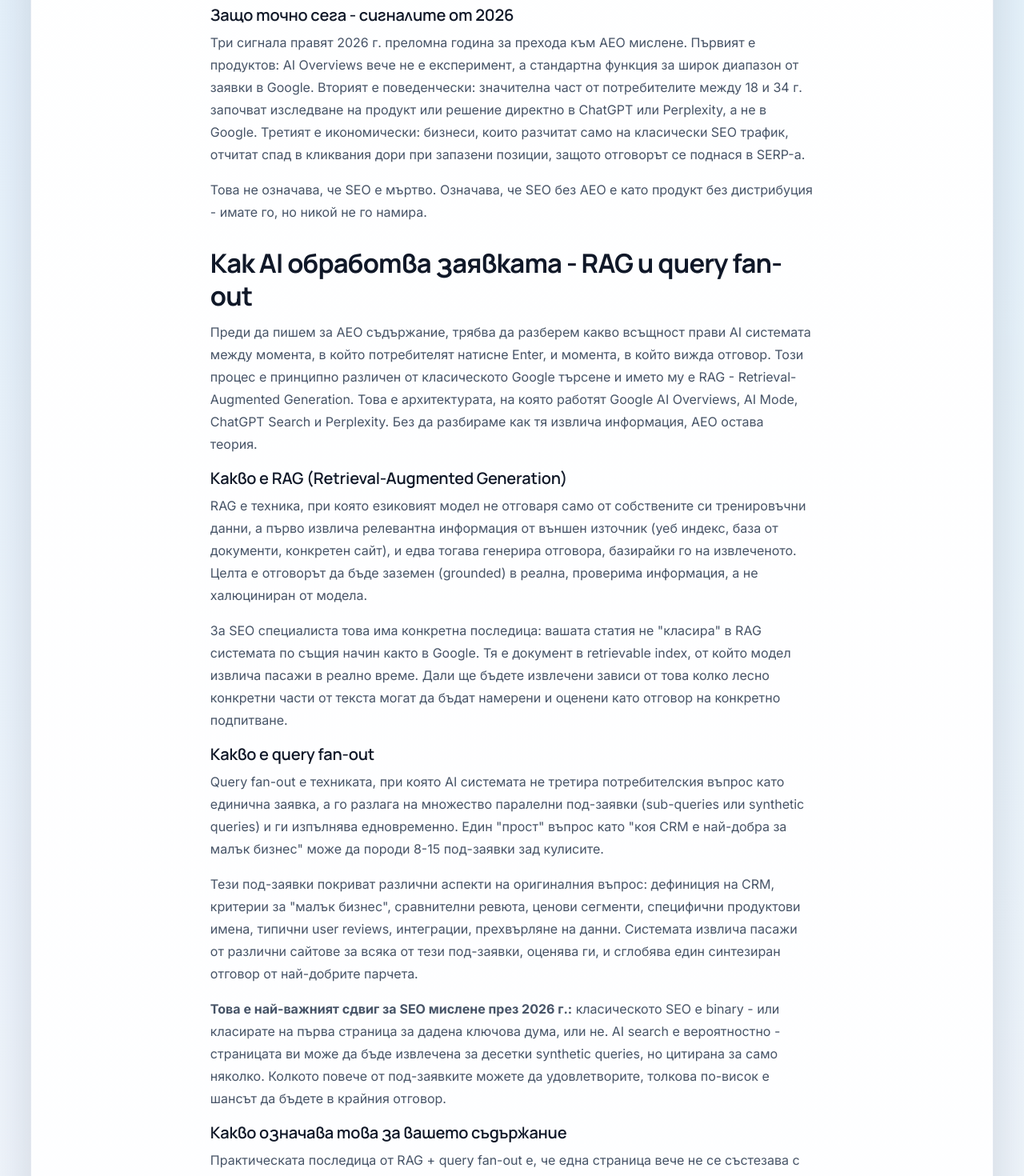
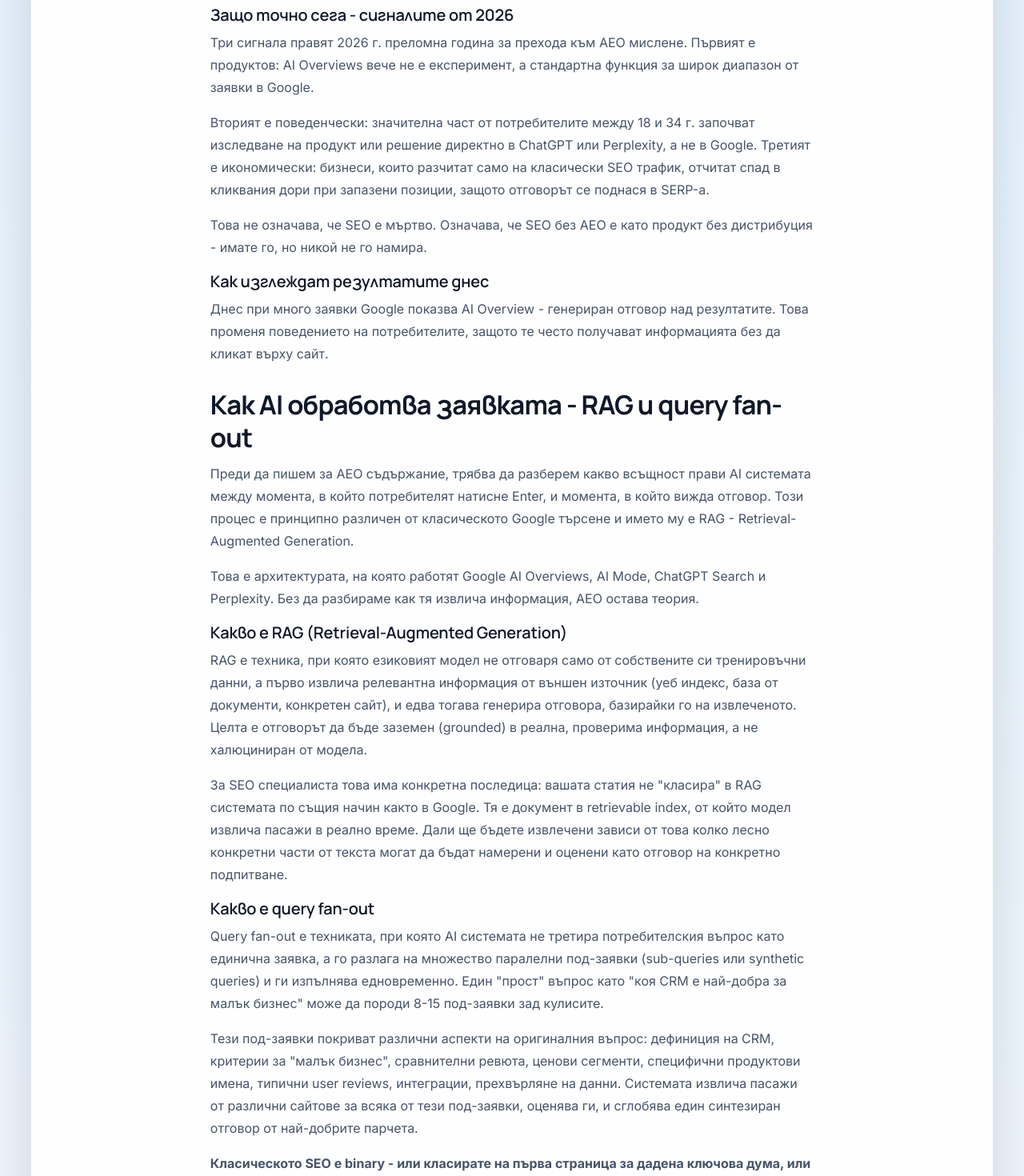
Before and after one commit to inweblife/inweblife, a Next.js app: page /aeo-ai-overview in a window 1280 px wide. Shown: the part 1980-3450 px from the top of the page at 80% size. Built offline with nearby package versions, Linux system fonts and the light colour scheme; no server answers.

Commit message:
Update aeo-ai-overview.js

```diff
--- a/pages/aeo-ai-overview.js
+++ b/pages/aeo-ai-overview.js
@@ -167,15 +167,24 @@ const AeoAiOverview = () => {
             <p>
               Три сигнала правят 2026 г. преломна година за прехода към AEO мислене. Първият е
               продуктов: AI Overviews вече не е експеримент, а стандартна функция за широк диапазон
-              от заявки в Google. Вторият е поведенчески: значителна част от потребителите между
-              18 и 34 г. започват изследване на продукт или решение директно в ChatGPT или
-              Perplexity, а не в Google. Третият е икономически: бизнеси, които разчитат само на
-              класически SEO трафик, отчитат спад в кликвания дори при запазени позиции, защото
-              отговорът се поднася в SERP-а.
+              от заявки в Google.
+            </p>
+            <p>
+              Вторият е поведенчески: значителна част от потребителите между 18 и 34 г. започват
+              изследване на продукт или решение директно в ChatGPT или Perplexity, а не в Google.
+              Третият е икономически: бизнеси, които разчитат само на класически SEO трафик,
+              отчитат спад в кликвания дори при запазени позиции, защото отговорът се поднася в SERP-а.
             </p>
             <p>
               Това не означава, че SEO е мъртво. Означава, че SEO без AEO е като продукт без
               дистрибуция - имате го, но никой не го намира.
+            </p>
+
+            <h3>Как изглеждат резултатите днес</h3>
+            <p>
+              Днес при много заявки Google показва AI Overview - генериран отговор над
+              резултатите. Това променя поведението на потребителите, защото те често получават
+              информацията без да кликат върху сайт.
             </p>
           </section>
 
@@ -185,9 +194,11 @@ const AeoAiOverview = () => {
               Преди да пишем за AEO съдържание, трябва да разберем какво всъщност прави AI
               системата между момента, в който потребителят натисне Enter, и момента, в който вижда
               отговор. Този процес е принципно различен от класическото Google търсене и името му е
-              RAG - Retrieval-Augmented Generation. Това е архитектурата, на която работят Google AI
-              Overviews, AI Mode, ChatGPT Search и Perplexity. Без да разбираме как тя извлича
-              информация, AEO остава теория.
+              RAG - Retrieval-Augmented Generation.
+            </p>
+            <p>
+              Това е архитектурата, на която работят Google AI Overviews, AI Mode, ChatGPT Search
+              и Perplexity. Без да разбираме как тя извлича информация, AEO остава теория.
             </p>
 
             <h3>Какво е RAG (Retrieval-Augmented Generation)</h3>
@@ -221,11 +232,13 @@ const AeoAiOverview = () => {
               синтезиран отговор от най-добрите парчета.
             </p>
             <p>
-              <strong>Това е най-важният сдвиг за SEO мислене през 2026 г.:</strong> класическото
-              SEO е binary - или класирате на първа страница за дадена ключова дума, или не. AI
-              search е вероятностно - страницата ви може да бъде извлечена за десетки synthetic
-              queries, но цитирана за само няколко. Колкото повече от под-заявките можете да
-              удовлетворите, толкова по-висок е шансът да бъдете в крайния отговор.
+              <strong>Класическото SEO е binary - или класирате на първа страница за дадена
+              ключова дума, или не. AI search е вероятностно - страницата ви може да бъде
+              извлечена за десетки synthetic queries, но цитирана за само няколко.</strong>
+            </p>
+            <p>
+              Колкото повече от под-заявките можете да удовлетворите, толкова по-висок е шансът
+              да бъдете в крайния отговор.
             </p>
 
             <h3>Какво означава това за вашето съдържание</h3>
@@ -677,8 +690,11 @@ const AeoAiOverview = () => {
             <p>
               Повечето български статии по темата спират на дефиницията. Ако след тази дочетохте до
               тук, имате нещо повече - имате workflow. Прилагайте го, измервайте го, и адаптирайте
-              го към вашата ниша. SEO без AEO през 2026 г. е като магазин без витрина - имате го,
-              но никой не вижда какво продава.
+              го към вашата ниша.
+            </p>
+            <p>
+              <strong>SEO без AEO през 2026 г. е като магазин без витрина - имате го,
+              но никой не вижда какво продава.</strong>
             </p>
             <p>
               За това как{" "}
```
